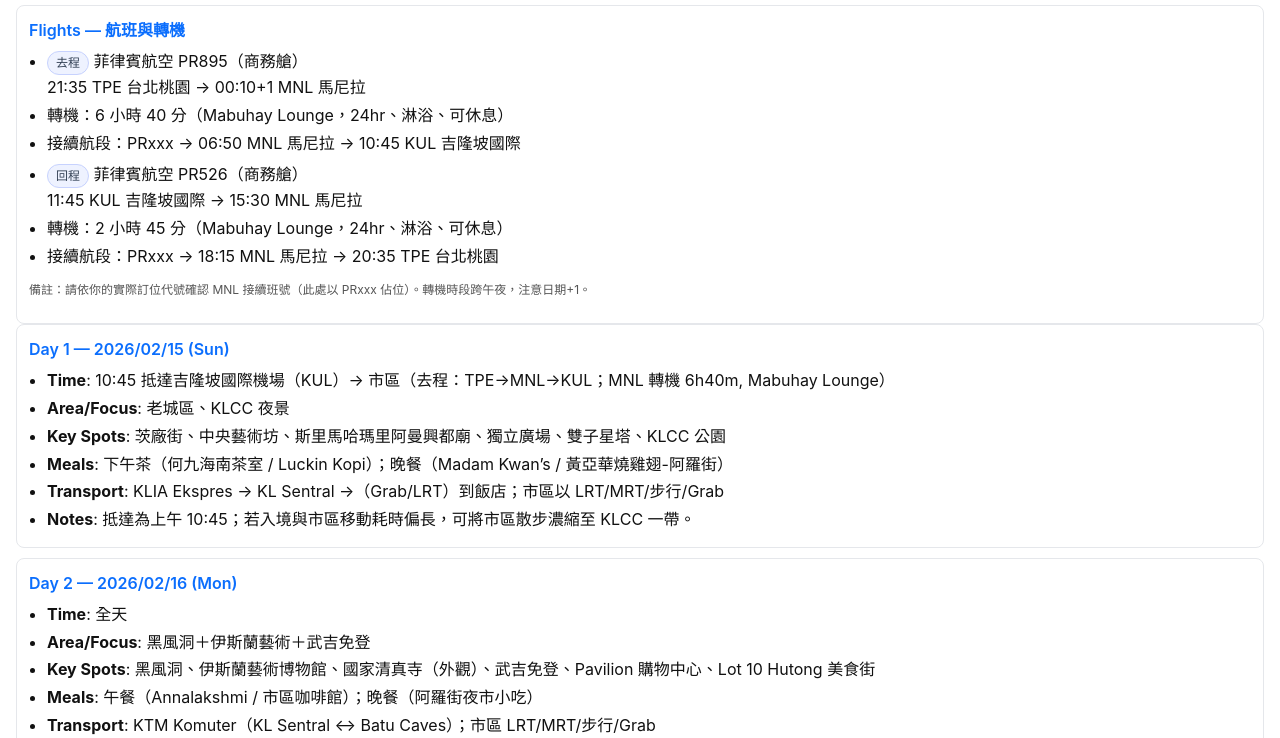
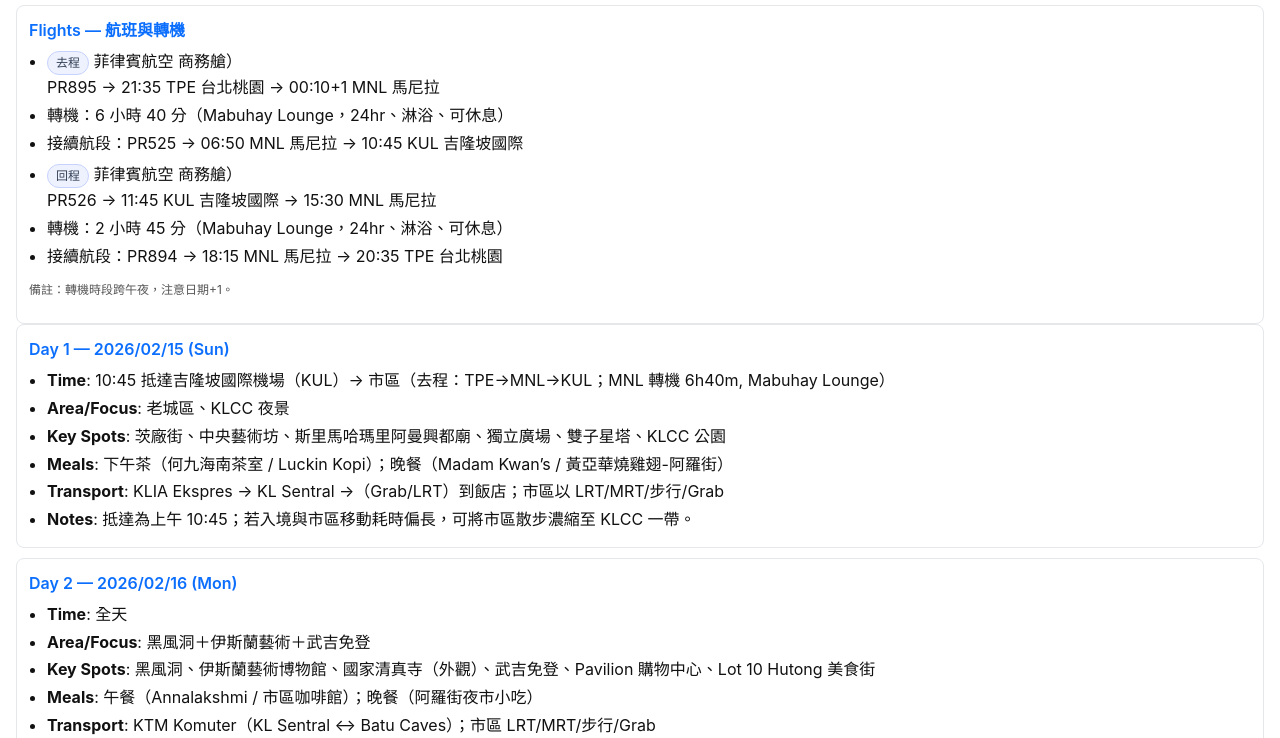
Before and after one commit to shuaokai/trip-sample, a plain HTML site: page index.html in a window 1280 px wide. Shown: the part 59-797 px from the top of the page. Drawn offline with Linux system fonts and the light colour scheme.

Commit message:
add flight number

```diff
--- a/index.html
+++ b/index.html
@@ -57,20 +57,20 @@
     <div class="card">
       <div class="title">Flights — 航班與轉機</div>
       <ul>
-        <li><span class="badge">去程</span> 菲律賓航空 PR895（商務艙）
-          <br>21:35 TPE 台北桃園 → 00:10+1 MNL 馬尼拉
+        <li><span class="badge">去程</span> 菲律賓航空 商務艙）
+          <br>PR895 → 21:35 TPE 台北桃園 → 00:10+1 MNL 馬尼拉
         </li>
         <li>轉機：6 小時 40 分（Mabuhay Lounge，24hr、淋浴、可休息）</li>
-        <li>接續航段：PRxxx → 06:50 MNL 馬尼拉 → 10:45 KUL 吉隆坡國際</li>
+        <li>接續航段：PR525 → 06:50 MNL 馬尼拉 → 10:45 KUL 吉隆坡國際</li>
       </ul>
       <ul>
-        <li><span class="badge">回程</span> 菲律賓航空 PR526（商務艙）
-          <br>11:45 KUL 吉隆坡國際 → 15:30 MNL 馬尼拉
+        <li><span class="badge">回程</span> 菲律賓航空 商務艙）
+          <br>PR526 → 11:45 KUL 吉隆坡國際 → 15:30 MNL 馬尼拉
         </li>
         <li>轉機：2 小時 45 分（Mabuhay Lounge，24hr、淋浴、可休息）</li>
-        <li>接續航段：PRxxx → 18:15 MNL 馬尼拉 → 20:35 TPE 台北桃園</li>
+        <li>接續航段：PR894 → 18:15 MNL 馬尼拉 → 20:35 TPE 台北桃園</li>
       </ul>
-      <p class="small muted">備註：請依你的實際訂位代號確認 MNL 接續班號（此處以 PRxxx 佔位）。轉機時段跨午夜，注意日期+1。</p>
+      <p class="small muted">備註：轉機時段跨午夜，注意日期+1。</p>
     </div>
 
     <div class="grid">
```
